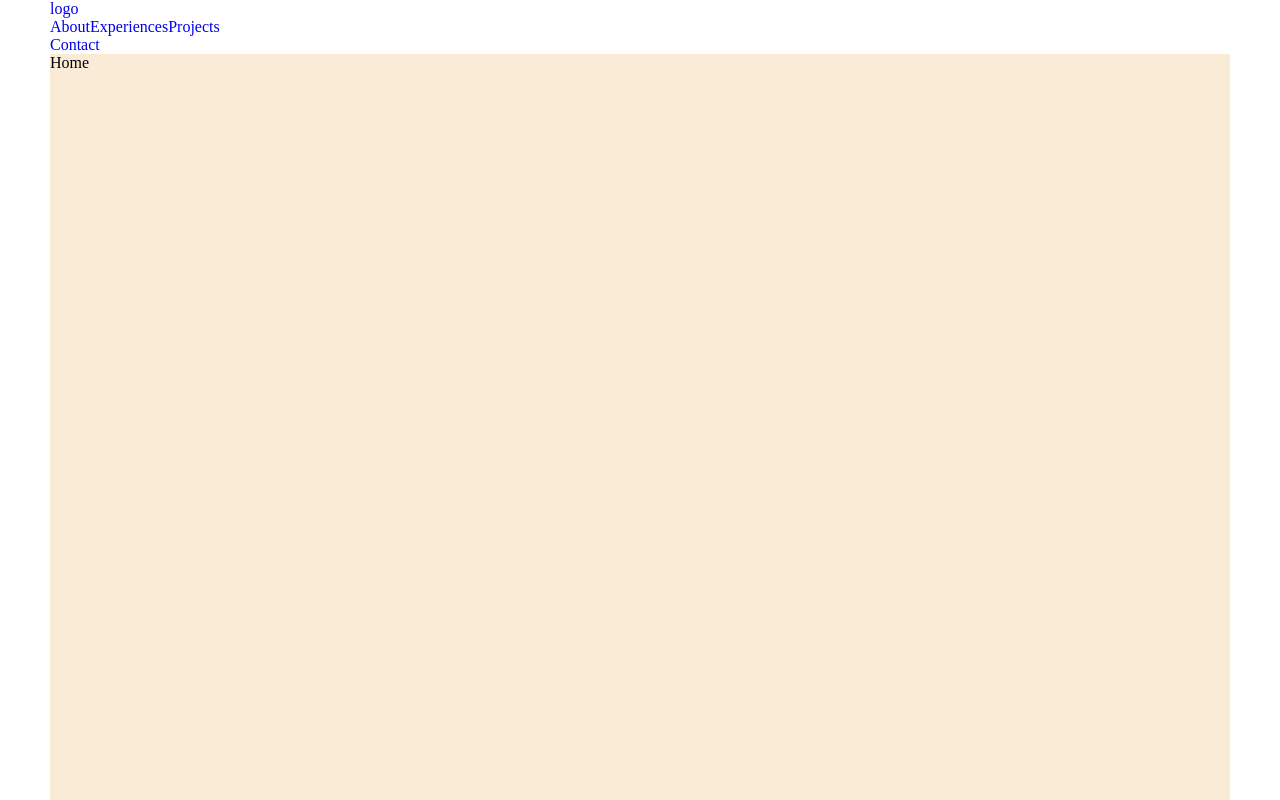
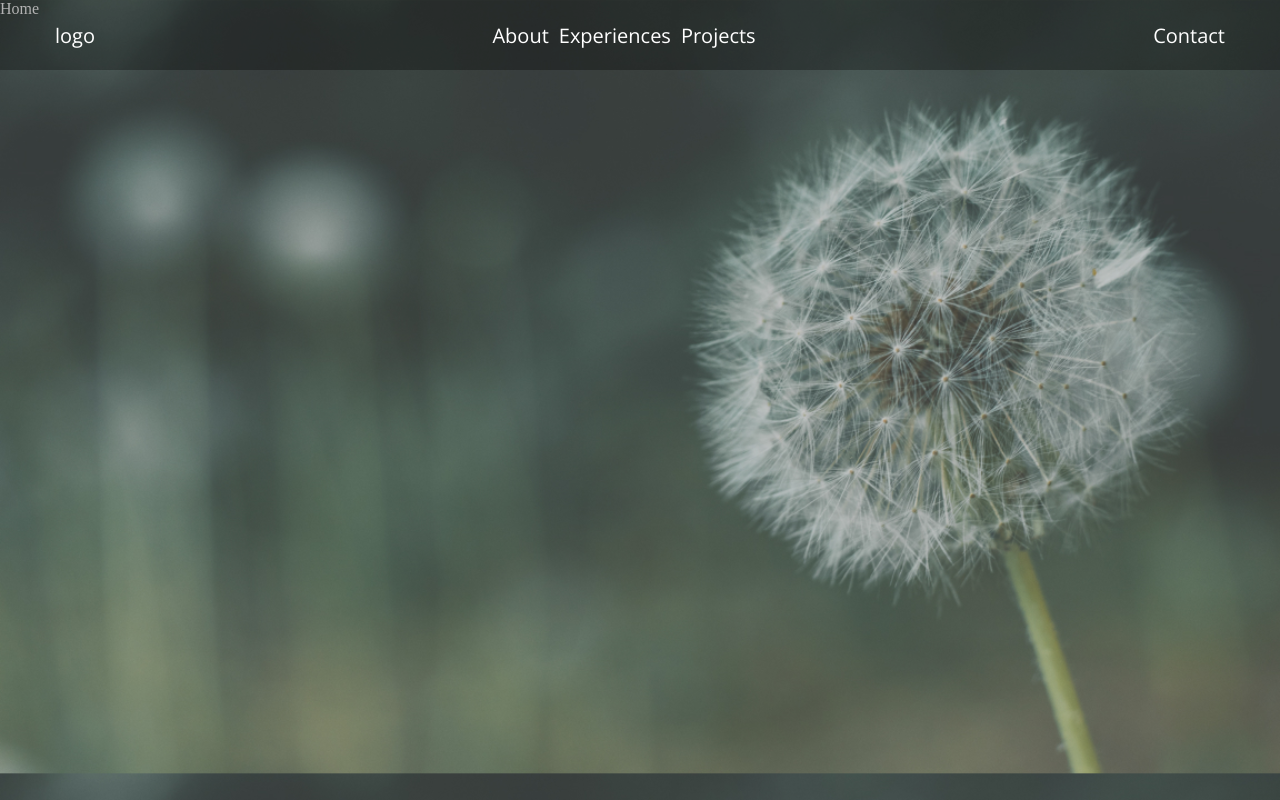
Before and after one commit to awang2330/personal-site, a React (Create React App) app: page /about in a window 1280 px wide. Shown: the top 800 px of the page. Built offline with nearby package versions, Linux system fonts and the light colour scheme.

Commit message:
background style & navbar

```diff
--- a/src/components/About/About.css
+++ b/src/components/About/About.css
@@ -1,4 +1,3 @@
 #About {
   height: 100vh;
-  background-color: aquamarine;
 }
--- a/src/components/App/App.css
+++ b/src/components/App/App.css
@@ -0,0 +1,4 @@
+.App {
+  overflow-x: hidden;
+  width: 100vw;
+}
--- a/src/components/Experiences/Experiences.css
+++ b/src/components/Experiences/Experiences.css
@@ -1,4 +1,3 @@
 #Experiences {
   height: 100vh;
-  background-color: aqua;
 }
--- a/src/components/Home/Home.css
+++ b/src/components/Home/Home.css
@@ -1,4 +1,5 @@
 .Home {
+  width: 100vw;
   height: 100vh;
-  background-color: antiquewhite;
+  background-size: 100%;
 }
--- a/src/components/Home/Home.tsx
+++ b/src/components/Home/Home.tsx
@@ -1,7 +1,8 @@
+import home from '../../assets/home.jpg'
 import './Home.css'
 export default function Home() {
   return (
-    <div className="Home">
+    <div className="Home" style={{backgroundImage: `url(${home})`}}>
       <div className="section-title">Home</div>
     </div>
   )
--- a/src/components/Navbar/Navbar.css
+++ b/src/components/Navbar/Navbar.css
@@ -0,0 +1,20 @@
+.Navbar {
+  display: flex;
+  justify-content: space-between;
+  align-items: center;
+  position: fixed;
+  height: 70px;
+  background-color: rgb(0,0,0,0.3);
+  top: 0;
+  left: 0;
+  right: 0;
+  padding: 0 50px;
+  overflow-x: hidden;
+
+  font-size: 20px;
+  font-family: 'Open Sans', sans-serif;
+}
+.Navbar a {
+  padding: 5px;
+  color: #fff;
+}
--- a/src/components/Projects/Projects.css
+++ b/src/components/Projects/Projects.css
@@ -1,4 +1,3 @@
 #Projects {
   height: 100vh;
-  background-color: antiquewhite;
 }
--- a/src/index.css
+++ b/src/index.css
@@ -1,8 +1,11 @@
-*
+@import url('https://fonts.googleapis.com/css2?family=Open+Sans:wght@300;400;600&display=swap');
+
 html,
 body {
-  margin: 0 50px;
+  margin: 0;
   padding: 0;
+  background-color: #607564;
+  color: #fff;
 }
 
 a {
```
Also changed, not shown: src/assets/home.jpg (renamed from src/assets/Frame 12.jpg).
